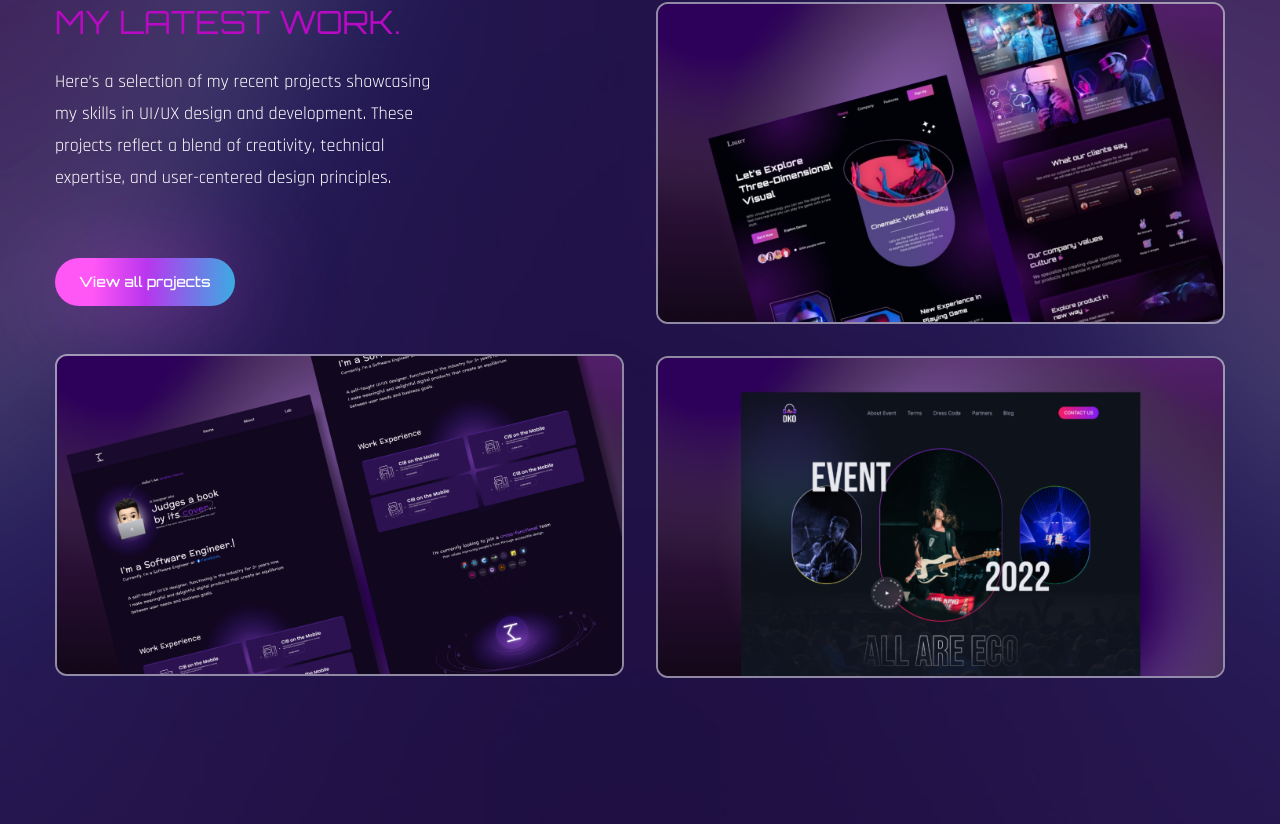
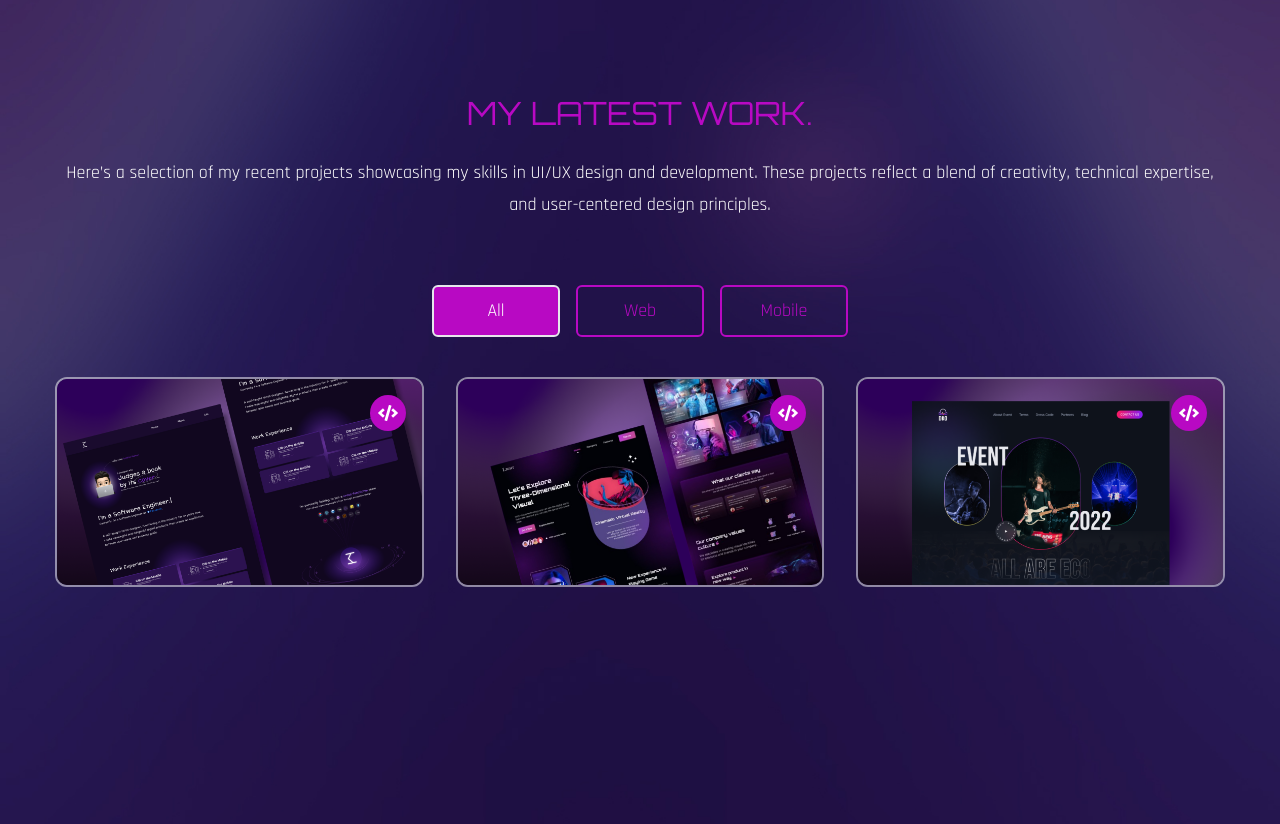
Before and after one commit to HeshanChamika100/portfolio, a React (Create React App) app: page / in a window 1280 px wide. Shown: the part 2396-3220 px from the top of the page. Built offline with nearby package versions, Linux system fonts and the light colour scheme; the HTML template or start-up script is replaced by a standard one; a web font is replaced by a local one.

Commit message:
Add ProjectDetailsPopup component and integrate project data display

```diff
--- /dev/null
+++ b/src/components/ProjectDetailsPopup.jsx
@@ -0,0 +1,54 @@
+import React from "react";
+import { FaTimes } from "react-icons/fa";
+
+const ProjectDetailsPopup = ({ project, onClose }) => {
+  return (
+    <div
+      onClick={(e) => e.target === e.currentTarget && onClose()} // Close when overlay clicked
+      className="fixed top-0 left-0 w-full h-full bg-black/70 z-50 flex justify-center items-center"
+    >
+      <div className="bg-white rounded-lg max-w-lg w-full p-6 relative shadow-lg transition-transform duration-300">
+        {/* Close Button */}
+        <button
+          className="absolute top-4 right-4 text-gray-500 hover:text-gray-800"
+          onClick={onClose}
+        >
+          <FaTimes size={20} />
+        </button>
+
+        {/* Project Details */}
+        <h3 className="text-2xl font-bold mb-4 text-accent">{project.name}</h3>
+        <h4 className="text-lg font-medium mb-2 text-gray-800">{project.title}</h4>
+        <p className="text-gray-600 mb-6">{project.description}</p>
+
+        {/* Display Technologies */}
+        <div className="mb-6">
+          <h5 className="font-medium text-gray-800 mb-2">Used Technologies:</h5>
+          <div className="flex gap-4">
+            {project.usedTechnologies.map((tech, index) => (
+              <div key={index} className="flex items-center">
+                <img
+                  src={tech.logo}
+                  alt={tech.name}
+                  className="h-8 w-8 rounded-full"
+                />
+                <span className="ml-2 text-gray-700">{tech.name}</span>
+              </div>
+            ))}
+          </div>
+        </div>
+
+        <a
+          href={project.link}
+          target="_blank"
+          rel="noopener noreferrer"
+          className="bg-accent text-white px-4 py-2 rounded-md transition duration-300 hover:bg-accent-dark shadow-sm"
+        >
+          View Code
+        </a>
+      </div>
+    </div>
+  );
+};
+
+export default ProjectDetailsPopup;
--- a/src/components/Work.js
+++ b/src/components/Work.js
@@ -1,82 +1,103 @@
-import React from "react";
+import React, { useState } from "react";
 import { motion } from "framer-motion";
 import { fadeIn } from "../variants";
-import Img1 from "../assets/portfolio-img1.png";
-import Img2 from "../assets/portfolio-img2.png";
-import Img3 from "../assets/portfolio-img3.png";
+import { FaCode } from "react-icons/fa";
+import ProjectDetailsPopup from "./ProjectDetailsPopup"; // Import the popup component
+import { projects } from "../data/projectData"; // Import the projects data
 
 const Work = () => {
+  const [selectedCategory, setSelectedCategory] = useState("All");
+  const [selectedProject, setSelectedProject] = useState(null);
+
+  // Filter projects based on the selected category
+  const filteredProjects =
+    selectedCategory === "All"
+      ? projects
+      : projects.filter((project) => project.category === selectedCategory);
+
   return (
     <div id="work" className="section">
       <div className="container mx-auto">
-        <div className="flex flex-col lg:flex-row gap-x-8">
-          <motion.div
-          variants={fadeIn("right", 0.3)}
-          initial="hidden"
-          whileInView={"show"}
-          className="flex-1 flex flex-col gap-y-12 mb-8 lg:mb-0">
-            <div>
-              <h2 className="h2 leading-tight text-accent">My Latest Work.</h2>
-              <p className="max-w-sm mb-16">
+        <div className="mb-10">
+          <h2 className="h2 leading-tight text-center text-accent">
+            My Latest Work.
+          </h2>
+          <p className="text-center mb-16">
             Here’s a selection of my recent projects showcasing my skills in
             UI/UX design and development. These projects reflect a blend of
             creativity, technical expertise, and user-centered design
             principles.
           </p>
-              <button className="btn btn-sm">View all projects</button>
+
+          {/* Category Buttons */}
+          <div className="flex gap-4 mb-10 justify-center">
+            {["All", "Web", "Mobile"].map((category) => (
+              <button
+                key={category}
+                onClick={() => setSelectedCategory(category)}
+                className={`w-32 px-4 py-2 rounded-md border-2 ${
+                  selectedCategory === category
+                    ? "bg-accent text-white"
+                    : "bg-transparent text-accent border-accent"
+                } transition duration-300`}
+              >
+                {category}
+              </button>
+            ))}
           </div>
-            <div className="group relative overflow-hidden border-2 border-white/50 rounded-xl">
+        </div>
+
+        {/* Project Grid */}
+        <div className="flex flex-col lg:flex-row gap-x-8">
+          {filteredProjects.map((project) => (
+            <motion.div
+              key={project.id}
+              variants={fadeIn("right", 0.3)}
+              initial="hidden"
+              whileInView="show"
+              className="flex-1 flex flex-col gap-y-12 mb-8 lg:mb-0"
+            >
+              <div
+                onClick={() => setSelectedProject(project)} // Open the modal with selected project
+                className="group relative overflow-hidden border-2 border-white/50 rounded-xl cursor-pointer"
+              >
+                {/* Code Button */}
+                <a
+                  href={project.link}
+                  target="_blank"
+                  rel="noopener noreferrer"
+                  className="absolute top-4 right-4 z-50 bg-accent text-white rounded-full p-2 hover:bg-accent-dark transition duration-300"
+                  title="View Code"
+                  onClick={(e) => e.stopPropagation()} // Prevent opening modal
+                >
+                  <FaCode size={20} />
+                </a>
+
+                {/* Image and Overlay */}
                 <div className="group-hover:bg-black/70 w-full h-full absolute z-40 transition-all duration-300"></div>
                 <img
                   className="group-hover:scale-125 transition-all duration-500"
-                src={Img1}
-                alt=""
+                  src={project.img}
+                  alt={project.title}
                 />
-              <div className="absolute -bottom-full left-12 group-hover:bottom-24 transition-all duration-500 z-50">
-                <span className="text-gradient">UI/UX Design</span>
+                <div className="absolute -bottom-full left-12 group-hover:bottom-36 transition-all duration-500 z-50">
+                  <span className="text-gradient">{project.name}</span>
                 </div>
                 <div className="absolute -bottom-full left-12 group-hover:bottom-14 transition-all duration-500 z-50">
-                <span className="text-3xl text-white">Project Title</span>
+                  <span className="text-3xl text-white">{project.title}</span>
                 </div>
               </div>
             </motion.div>
-          <motion.div
-            variants={fadeIn("left", 0.2)}
-            initial="hidden"
-            whileInView={"show"}
-            className="flex-1 flex flex-col gap-y-8"
-          >
-            <div className="group relative overflow-hidden border-2 border-white/50 rounded-xl">
-              <div className="group-hover:bg-black/70 w-full h-full absolute z-40 transition-all duration-300"></div>
-              <img
-                className="group-hover:scale-125 transition-all duration-500"
-                src={Img2}
-                alt=""
-              />
-              <div className="absolute -bottom-full left-12 group-hover:bottom-24 transition-all duration-500 z-50">
-                <span className="text-gradient">UI/UX Design</span>
-              </div>
-              <div className="absolute -bottom-full left-12 group-hover:bottom-14 transition-all duration-500 z-50">
-                <span className="text-3xl text-white">Project Title</span>
-              </div>
+          ))}
         </div>
 
-            <div className="group relative overflow-hidden border-2 border-white/50 rounded-xl">
-              <div className="group-hover:bg-black/70 w-full h-full absolute z-40 transition-all duration-300"></div>
-              <img
-                className="group-hover:scale-125 transition-all duration-500"
-                src={Img3}
-                alt=""
+        {/* Project Details Popup */}
+        {selectedProject && (
+          <ProjectDetailsPopup
+            project={selectedProject}
+            onClose={() => setSelectedProject(null)}
           />
-              <div className="absolute -bottom-full left-12 group-hover:bottom-24 transition-all duration-500 z-50">
-                <span className="text-gradient">UI/UX Design</span>
-              </div>
-              <div className="absolute -bottom-full left-12 group-hover:bottom-14 transition-all duration-500 z-50">
-                <span className="text-3xl text-white">Project Title</span>
-              </div>
-            </div>
-          </motion.div>
-        </div>
+        )}
       </div>
     </div>
   );
--- /dev/null
+++ b/src/data/projectData.js
@@ -0,0 +1,51 @@
+import Img1 from "../assets/portfolio-img1.png";
+import Img2 from "../assets/portfolio-img2.png";
+import Img3 from "../assets/portfolio-img3.png";
+
+// Import technology logos (assuming logos are in the assets folder)
+import ReactLogo from "../assets/technologies/react-logo.png"; // Example logo path
+
+export const projects = [
+  {
+    id: 1,
+    category: "Web",
+    name: "AgriPeace",
+    title: "Optimizer for Traditional Agricultural System",
+    img: Img1,
+    link: "https://github.com/IT22194930/SPM-Project",
+    description:
+      "Developed an advanced agricultural management system to support small-scale farmers in Sri Lanka. Crop Yield Prediction: Providing forecasts based on soil, weather, and historical data. Plant Disease Management: Image-based identification and treatment recommendations for plant diseases. Cost Management: A cost calculator for budgeting seeds, fertilizers, equipment, and labor, allowing for precise financial planning.",
+    usedTechnologies: [
+      { name: "React.js", logo: ReactLogo },
+      // Add more technologies if needed
+    ],
+  },
+  {
+    id: 2,
+    category: "Mobile",
+    name: "FitBalance360",
+    title: "Wellness App",
+    img: Img2,
+    link: "https://github.com/nadilliyanage/FitBalance",
+    description:
+      "Developed a comprehensive wellness app with a focus on fitness tracking, sleep monitoring, and relaxation techniques. Designed and implemented the BMI (Body Mass Index) calculating feature, providing personalized exercises recommendations based on user’s BMI result. Integrated stress rate questionnaires to track user stress levels and deliver customized relaxation exercises, including guided meditation and breathing techniques.",
+    usedTechnologies: [
+      { name: "React Native", logo: ReactLogo },
+      // Add more technologies if needed
+    ],
+  },
+  {
+    id: 3,
+    category: "Web",
+    name: "FreshRoute",
+    title: "Fruit Distributing System",
+    img: Img3,
+    link: "https://github.com/AKALANKA28/Freshroute-Fruit_Collecting_and_Distribution_Management_System",
+    description:
+      "Simplifies fruit distribution between purchasers and farmers through a store-less platform. Ensures quality with predefined standards and trained controllers. Reduces costs and promotes sustainability with a store-less approach. Uses predictive analysis for efficient order fulfillment. Provides technical assistance to farmers to improve practices.",
+    usedTechnologies: [
+      { name: "Node.js", logo: ReactLogo }, // Replace with appropriate logo
+      // Add more technologies if needed
+    ],
+  },
+];
```
Also changed, not shown: src/assets/technologies/react-logo.png (added). Lines whose indentation alone changed are shown as unchanged.
